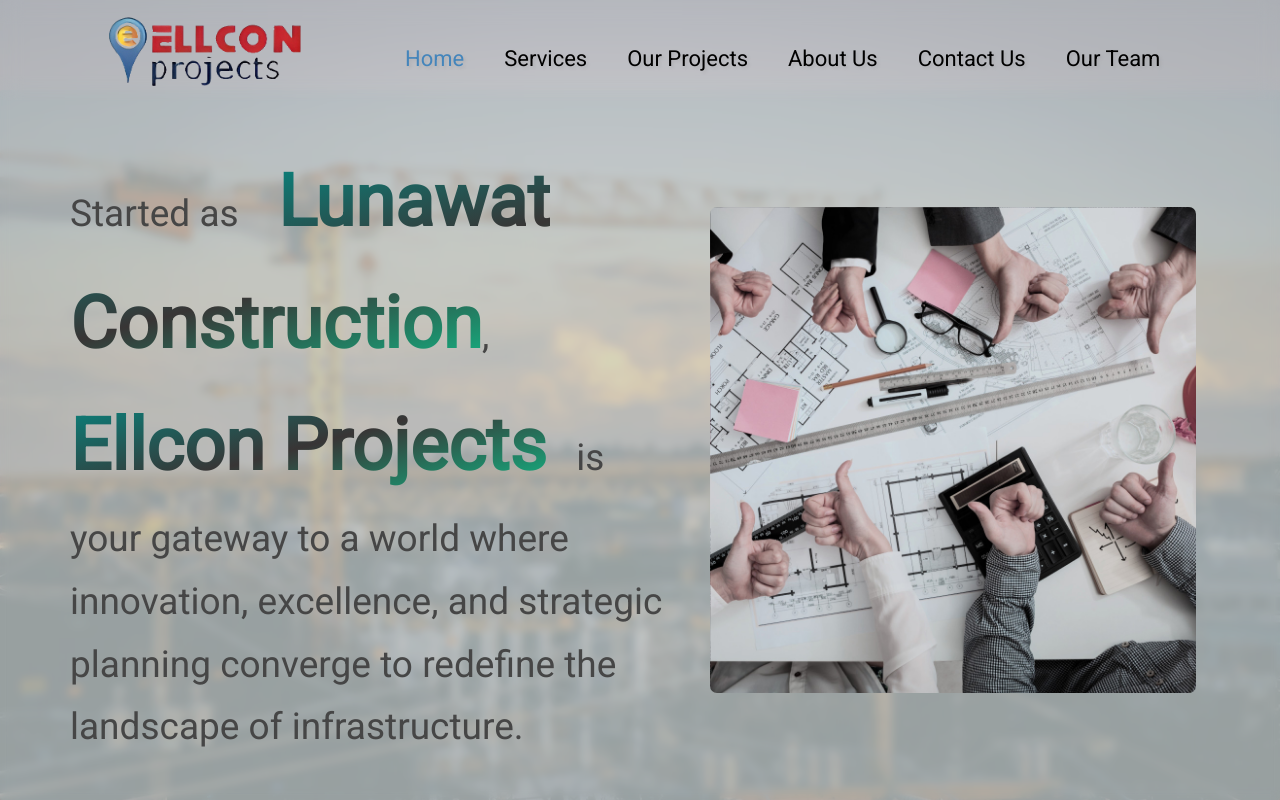
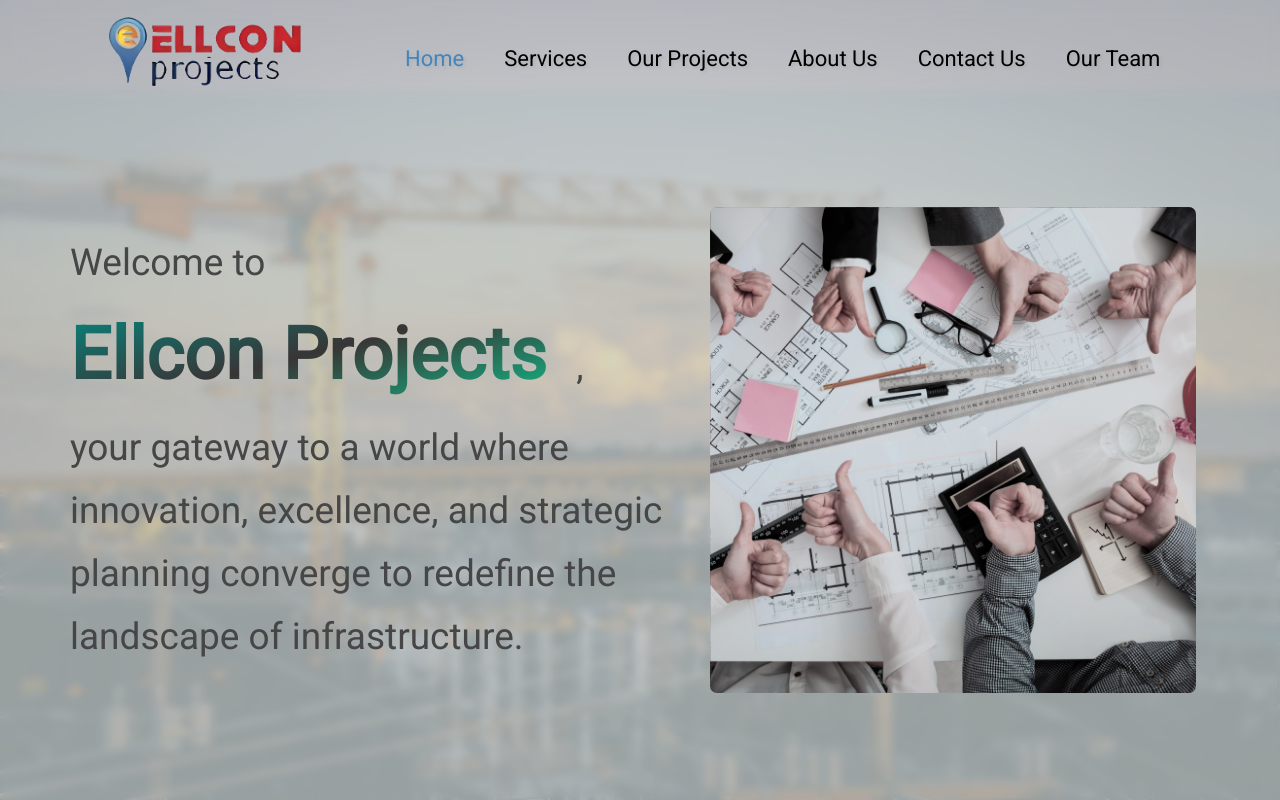
Before and after one commit to Sahil2315/Ellcon-Website, a React (Vite) app: page / in a window 1280 px wide. Built offline with nearby package versions, Linux system fonts and the light colour scheme.

Commit message:
Homme Screen

```diff
--- a/src/Home.jsx
+++ b/src/Home.jsx
@@ -6,8 +6,9 @@
         <div className="MainDisplay">
             <div className="bigCont">
                 <div>
-                    Started as <span className="gradient-text1 lunawat-const" >Lunawat Construction</span>, <br />
-                    <span className="gradient-text1 ellcon" >Ellcon Projects</span>is your gateway to a world where innovation, excellence, and strategic planning converge to redefine the landscape of infrastructure.
+                    Welcome to <br />
+                    <span className="gradient-text1 ellcon" >Ellcon Projects</span>, <br />
+                     your gateway to a world where innovation, excellence, and strategic planning converge to redefine the landscape of infrastructure.
                 </div>
             </div>
             <div className="bigImg">
--- a/src/index.css
+++ b/src/index.css
@@ -96,9 +96,6 @@
 .ellcon{
   margin-right: 30px;
 }
-.lunawat-const{
-  margin-left: 30px;
-}
 
 .bigImg{
   position: relative;
```
